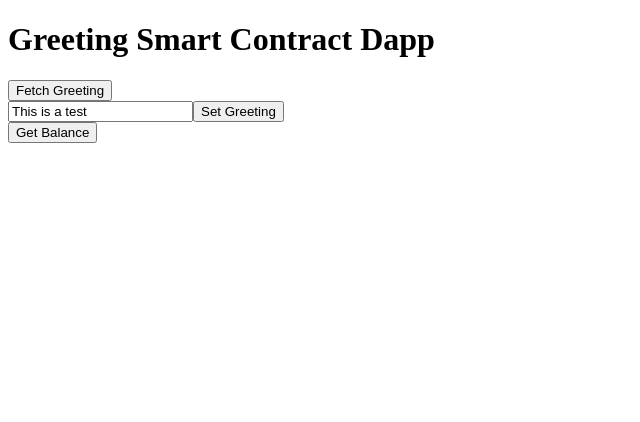
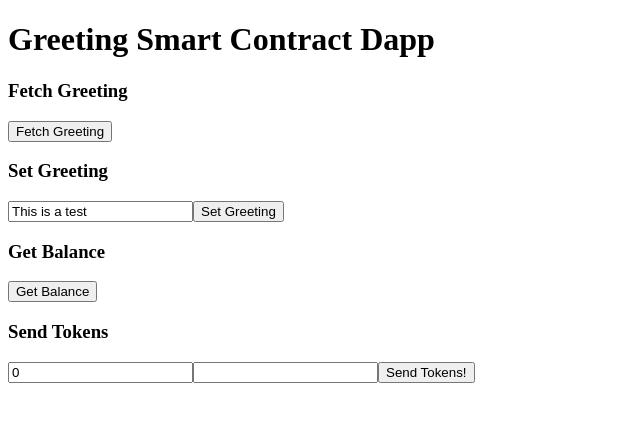
Before and after one commit to ChaseH88/Greeting-Smart-Contract-Dapp, a React app: page / in a window 1280 px wide. Shown: the top 422 px of the page, without its empty margins (0-640 px from the left). Built offline with nearby package versions, Linux system fonts and the light colour scheme; no server answers; the HTML template or start-up script is replaced by a standard one.

Commit message:
adding send tokens logic

```diff
--- a/src/index.tsx
+++ b/src/index.tsx
@@ -16,7 +16,7 @@ import { Ethereum } from "./types/interfaces";
  * Contract Address
  */
 const greeterAddress: string = '0x5FbDB2315678afecb367f032d93F642f64180aa3';
-const tokenAddress: string = '0xDc64a140Aa3E981100a9becA4E685f962f0cF6C9';
+const tokenAddress: string = '0xe7f1725E7734CE288F8367e1Bb143E90bb3F0512';
 
 declare global {
   interface Window {
@@ -26,10 +26,13 @@ declare global {
 
 const App: FC = () => {
 
+  const [ userAccount, setUserAccount ] = useState<any>(null);
   const [ userInput, setUserInput ] = useState<string>('This is a test');
   const [ greeting, setContractGreeting ] = useState<string | null>(null);
   const [ maskError, setMaskError ] = useState<string | null>(null);
   const [ userBalance, setUserBalance ] = useState<number | null>(null);
+  const [ coinsToSend, setCoinsToSend ] = useState<number>(0);
+  const [ userToSend, setUserToSend ] = useState<string>('');
 
   /**
    * Handles the state update for user input.
@@ -65,9 +68,10 @@ const App: FC = () => {
    * Prompts the user for their MetaMask account
    */
   const requestAccount = async () => {
-    await window.ethereum.request({
+    const [account] = await window.ethereum.request({
       method: 'eth_requestAccounts'
     });
+    setUserAccount(account);
   }
 
   /**
@@ -94,13 +98,24 @@ const App: FC = () => {
 
   const getBalance = async () => {
     if(typeof window.ethereum !== 'undefined') {
-      const [ account ] = await window.ethereum.request({
-        method: 'eth_requestAccounts'
-      });
       const provider = new ethers.providers.Web3Provider(window.ethereum);
       const contract = new ethers.Contract(tokenAddress, Token.abi, provider);
-      const balance = await contract.balanceOf(account);
+      const balance = await contract.balanceOf(userAccount);
       setUserBalance(balance.toString());
+    }
+  }
+
+  const sendTokens = async () => {
+    if(typeof window.ethereum !== 'undefined') {
+      await requestAccount();
+      const provider = new ethers.providers.Web3Provider(window.ethereum);
+      const signer = provider.getSigner();
+      const contract = new ethers.Contract(tokenAddress, Token.abi, signer);
+      const transaction = await contract.transfer(userToSend, coinsToSend);
+      console.log(transaction);
+      return;
+      transaction.wait();
+      console.log(`${coinsToSend} tokens have been sent to ${userToSend}`)
     }
   }
 
@@ -110,6 +125,9 @@ const App: FC = () => {
         Greeting Smart Contract Dapp
       </h1>
       <div>
+        <h3>
+          Fetch Greeting
+        </h3>
         <button
           onClick={fetchGreeting}
         >
@@ -118,6 +136,9 @@ const App: FC = () => {
         {greeting?.length && greeting}
       </div>
       <div>
+        <h3>
+          Set Greeting
+        </h3>
         <input
           type="text"
           name="greeting"
@@ -131,6 +152,9 @@ const App: FC = () => {
         </button>
       </div>
       <div>
+        <h3>
+          Get Balance
+        </h3>
         <button
           onClick={getBalance}
         >
@@ -139,6 +163,28 @@ const App: FC = () => {
         {userBalance &&
           <p>User Balance: {userBalance} APCH</p>
         }
+      </div>
+      <div>
+        <h3>
+          Send Tokens
+        </h3>
+        <input
+          type="number"
+          name="tokens"
+          onChange={({ target: { value } }) => setCoinsToSend(+value)}
+          value={coinsToSend}
+        />
+        <input
+          type="text"
+          name="userToSend"
+          onChange={({ target: { value } }) => setUserToSend(value)}
+          value={userToSend}
+        />
+        <button
+          onClick={sendTokens}
+        >
+          Send Tokens!
+        </button>
       </div>
       {maskError &&
         <div className="error">
```
Lines whose indentation alone changed are shown as unchanged.
